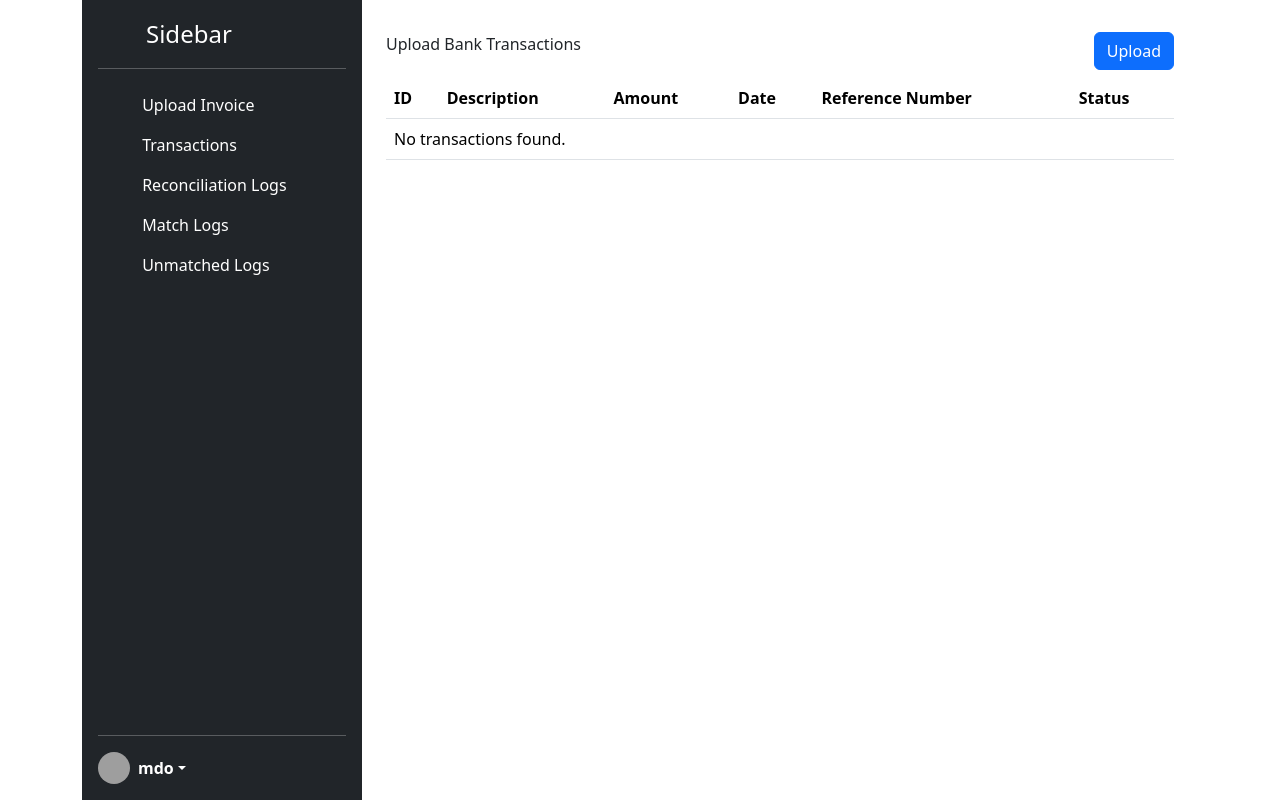
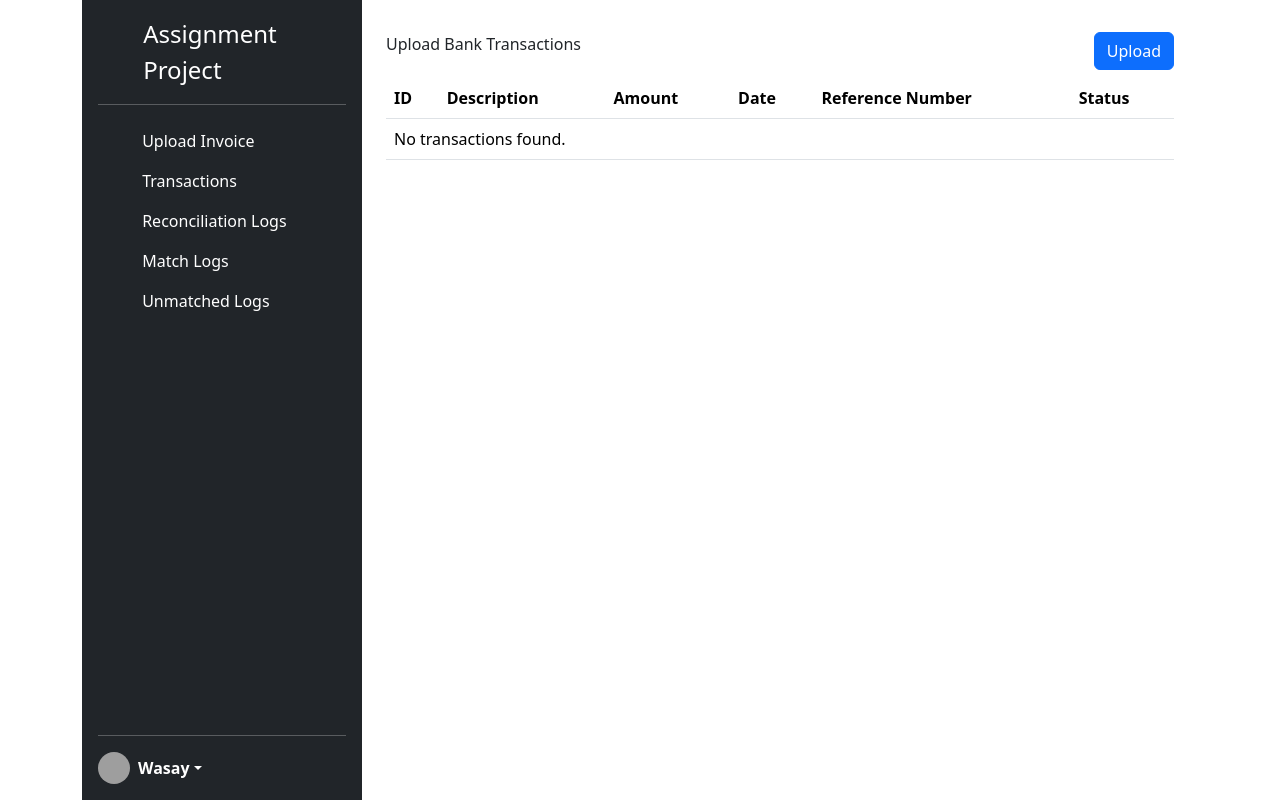
Before and after one commit to Wasayshaikh/django_assignment, a Django app: page / in a window 1280 px wide. Run offline with Django 5.2, Linux system fonts and the light colour scheme; some libraries are stand-ins or nearby versions; grey boxes are pictures that could not be loaded.

Commit message:
fix sidebar

```diff
--- a/asssessment_app/templates/base.html
+++ b/asssessment_app/templates/base.html
@@ -130,7 +130,7 @@
                     href="/" class="d-flex align-items-center mb-3 mb-md-0 me-md-auto text-white text-decoration-none">
                     <svg class="bi pe-none me-2" width="40" height="32" aria-hidden="true">
                         <use xlink:href="#bootstrap"></use>
-                    </svg> <span class="fs-4">Sidebar</span> </a>
+                    </svg> <span class="fs-4">Assignment Project</span> </a>
                 <hr>
                 <ul class="nav nav-pills flex-column mb-auto">
 
@@ -169,7 +169,7 @@
                 <div class="dropdown"> <a href="#"
                         class="d-flex align-items-center text-white text-decoration-none dropdown-toggle"
                         data-bs-toggle="dropdown" aria-expanded="false"> <img src="https://github.com/mdo.png" alt=""
-                            width="32" height="32" class="rounded-circle me-2"> <strong>mdo</strong> </a>
+                            width="32" height="32" class="rounded-circle me-2"> <strong>Wasay</strong> </a>
                     <ul class="dropdown-menu dropdown-menu-dark text-small shadow">
                         <li><a class="dropdown-item" href="#">New project...</a></li>
                         <li><a class="dropdown-item" href="#">Settings</a></li>
```
